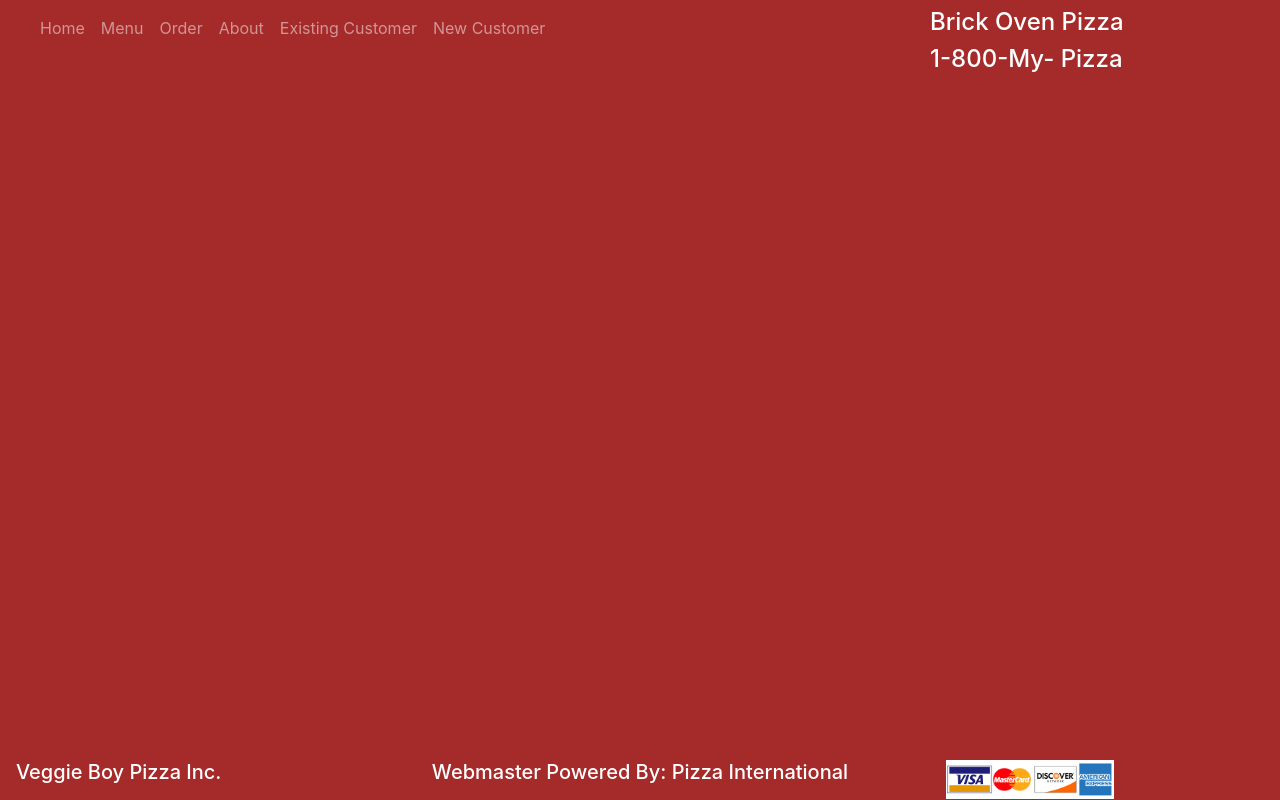
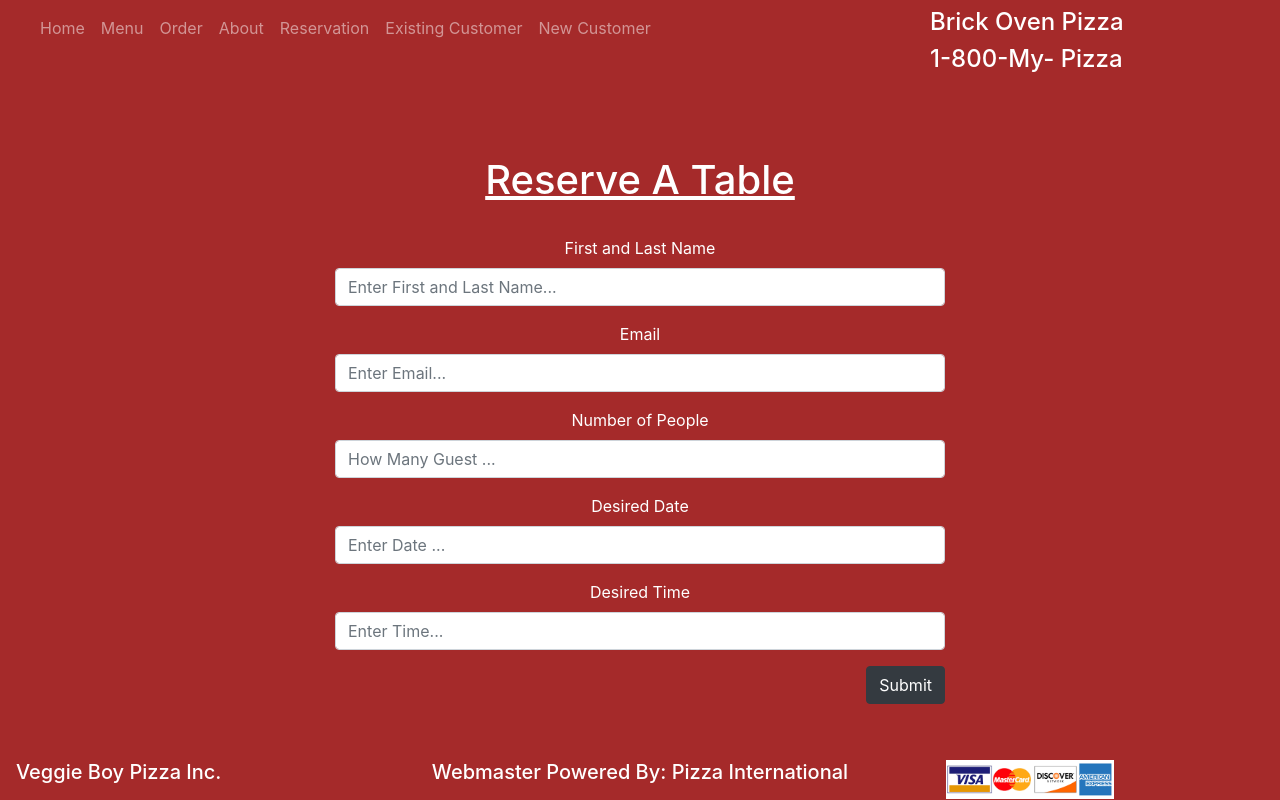
Before and after one commit to dahgeni/Veggie-Boy-Pizza, a React (Create React App) app: page /reservation in a window 1280 px wide. Built offline with nearby package versions, Linux system fonts and the light colour scheme.

Commit message:
reservation

```diff
--- a/public/index.html
+++ b/public/index.html
@@ -10,6 +10,7 @@
     <meta name="theme-color" content="#000000" />
     <link rel="stylesheet" href="https://stackpath.bootstrapcdn.com/bootstrap/4.2.1/css/bootstrap.min.css" integrity="sha384-GJzZqFGwb1QTTN6wy59ffF1BuGJpLSa9DkKMp0DgiMDm4iYMj70gZWKYbI706tWS" crossorigin="anonymous">
     <link href="https://fonts.googleapis.com/css?family=Open+Sans" rel="stylesheet">
+    <link rel="stylesheet" href="https://use.fontawesome.com/releases/v5.6.3/css/all.css" integrity="sha384-UHRtZLI+pbxtHCWp1t77Bi1L4ZtiqrqD80Kn4Z8NTSRyMA2Fd33n5dQ8lWUE00s/" crossorigin="anonymous">
 
     <!--
       manifest.json provides metadata used when your web app is added to the
--- a/src/App.js
+++ b/src/App.js
@@ -5,6 +5,7 @@ import Register from './components/Home/Register';
 import About from './components/pages/About';
 import Login from './components/Home/Login';
 import Order from './components/Home/Order';
+import Reservation from './components/Home/Reservation';
 import Header from './components/headerComponent/Header';
 import Footer from './components/Layout/Footer';
 
@@ -21,7 +22,9 @@ class App extends Component {
           <Route exact path="/" component={Home} />
           <Route exact path="/menu" component={Menu} />
           <Route exact path="/order" component={Menu} />
-          <Route exact path="/register" component={Register} />
+          <Route exact path="/register" component=
+          {Register} />
+          <Route exact path="/reservation" component={Reservation} />
           <Route exact path="/about" component={About} />
           <Route exact path="/login" component={Login} />
         </Switch>
--- a/src/components/Home/Reservation.js
+++ b/src/components/Home/Reservation.js
@@ -3,9 +3,38 @@ import React, { Component } from 'react'
     class Reservation extends Component {
   render() {
     return (
-      <div>
+      <div className= "container">
+      <div className="font-white">
+      <h1> Reserve A Table </h1>
+      <br/>
+     <div className="form-group">
+         <label>First and Last Name</label>
+         <input required class="form-control"        name="name"
+         placeholder="Enter First and Last Name..."  />
+     </div>
 
-      </div>
+     <div className="form-group">
+         <label>Email</label>
+         <input class="form-control" name="email" placeholder="Enter Email..." />
+     </div>
+     <div className="form-group">
+         <label> Number of People</label>
+         <input className="form-control" name="How Many People"  placeholder="How Many Guest ..." />
+     </div>
+     <div className="form-group">
+         <label>Desired Date</label>
+         <input className="form-control" name="date"  placeholder="Enter Date ..." />
+     </div>
+
+     <div className="form-group">
+         <label>Desired Time</label>
+         <input class="form-control" name="lastName"  placeholder="Enter Time..." />
+     </div>
+
+     <button className="btn btn-danger btn-dark">Submit</button>
+     <br />
+     </div>
+     </div>
     )
   }
 }
--- a/src/components/headerComponent/Header.js
+++ b/src/components/headerComponent/Header.js
@@ -16,6 +16,7 @@ class Header extends Component {
             <Link to="/menu" class="nav-item nav-link">Menu</Link>
             <Link to="/order" class="nav-item nav-link">Order</Link>
             <Link to="/about" class="nav-item nav-link">About</Link>
+            <Link to="/reservation" class="nav-item nav-link">Reservation</Link>
             <Link to="/login" class="nav-item nav-link">Existing Customer</Link>
             <Link to="/register" class="nav-item nav-link">New Customer</Link>
                      <div className="white-font" id="brick">
```
Also changed, not shown: src/components/Layout/Footer.js (line endings or trailing spaces).
